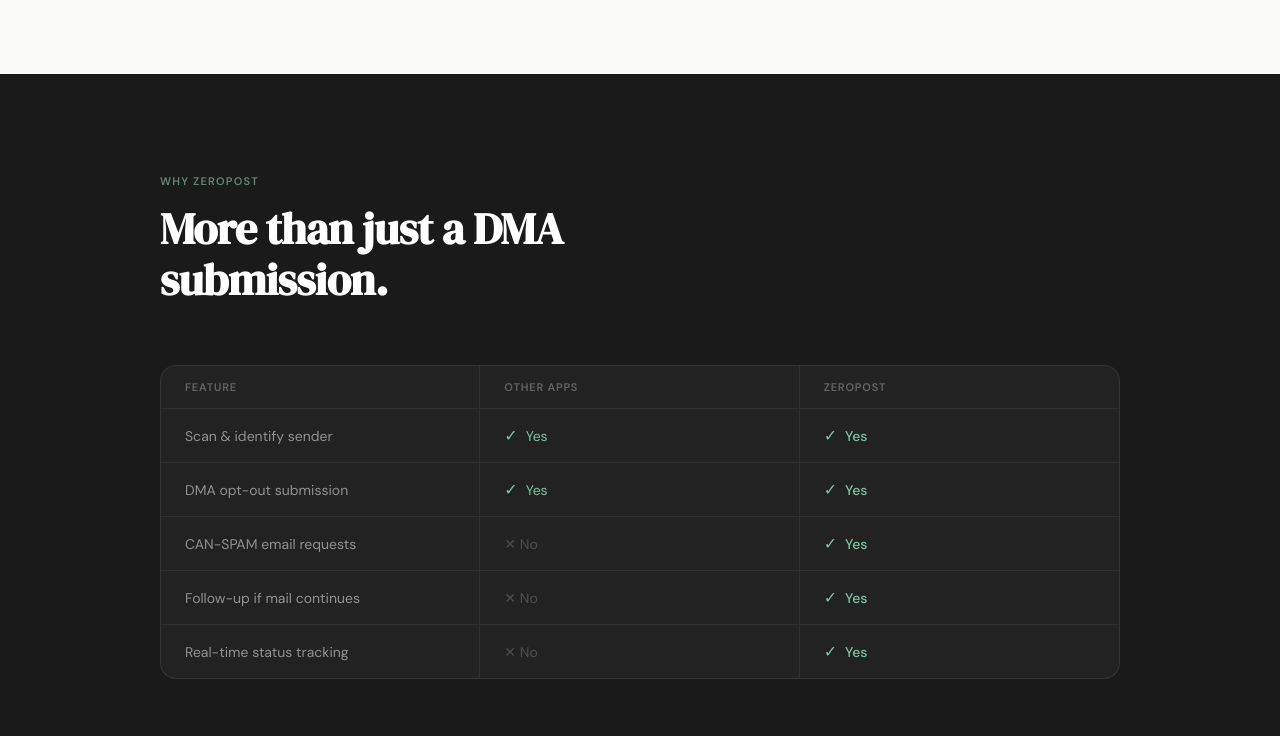
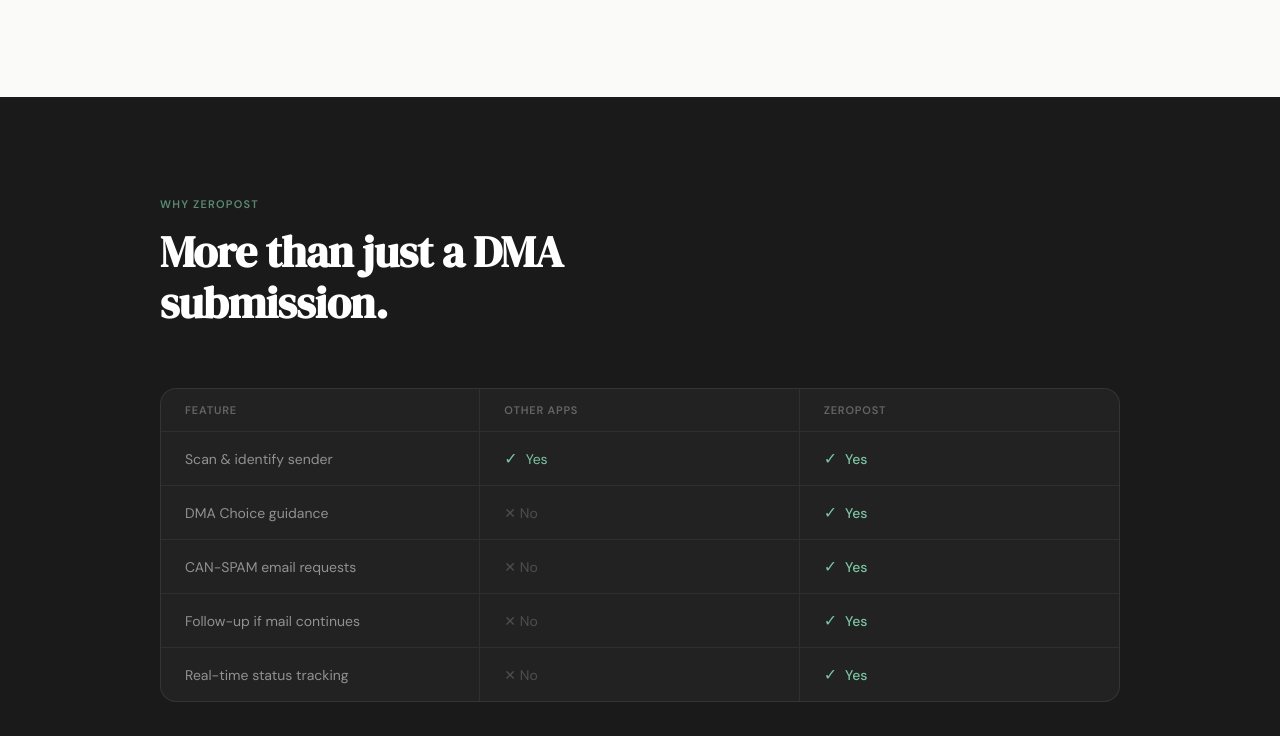
Before and after one commit to lidiya-tereda/zeropost-site, a plain HTML site: page index.html in a window 1280 px wide. Shown: the part 2043-2779 px from the top of the page. Drawn offline with Linux system fonts and the light colour scheme.

Commit message:
update policy

```diff
--- a/index.html
+++ b/index.html
@@ -359,7 +359,7 @@ footer {
       <div class="step">
         <div class="step-num">02</div>
         <h3>We file the removal</h3>
-        <p>We send a formal opt-out request directly to the sender using DMA, CAN-SPAM, and direct opt-out channels.</p>
+        <p>We send a formal CAN-SPAM opt-out request directly to the sender on your behalf. Your name and address are included so they know exactly who to remove.</p>
       </div>
       <div class="step">
         <div class="step-num">03</div>
@@ -444,8 +444,8 @@ footer {
         <div class="vs-cell zp yes"><span class="check">✓</span> Yes</div>
       </div>
       <div class="vs-row">
-        <div class="vs-cell">DMA opt-out submission</div>
-        <div class="vs-cell yes"><span class="check">✓</span> Yes</div>
+        <div class="vs-cell">DMA Choice guidance</div>
+        <div class="vs-cell no">✕ No</div>
         <div class="vs-cell zp yes"><span class="check">✓</span> Yes</div>
       </div>
       <div class="vs-row">
```
